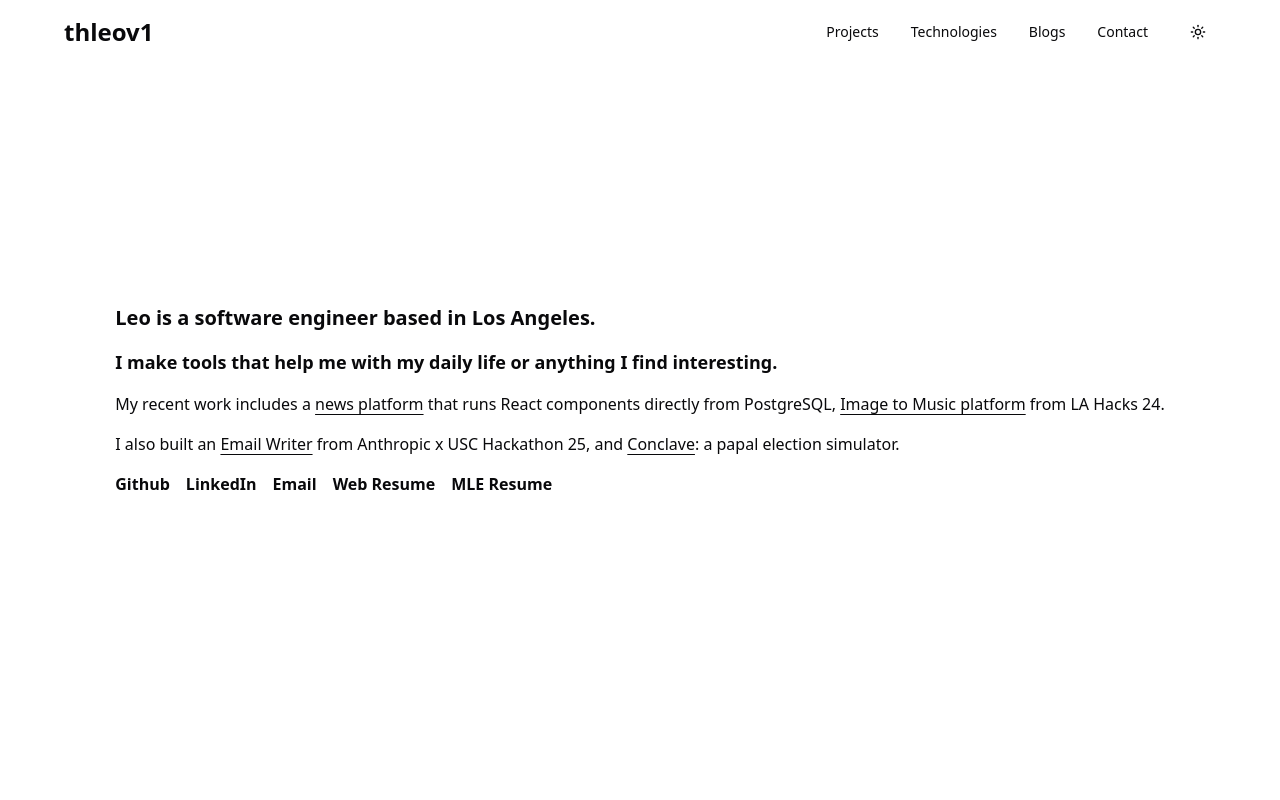
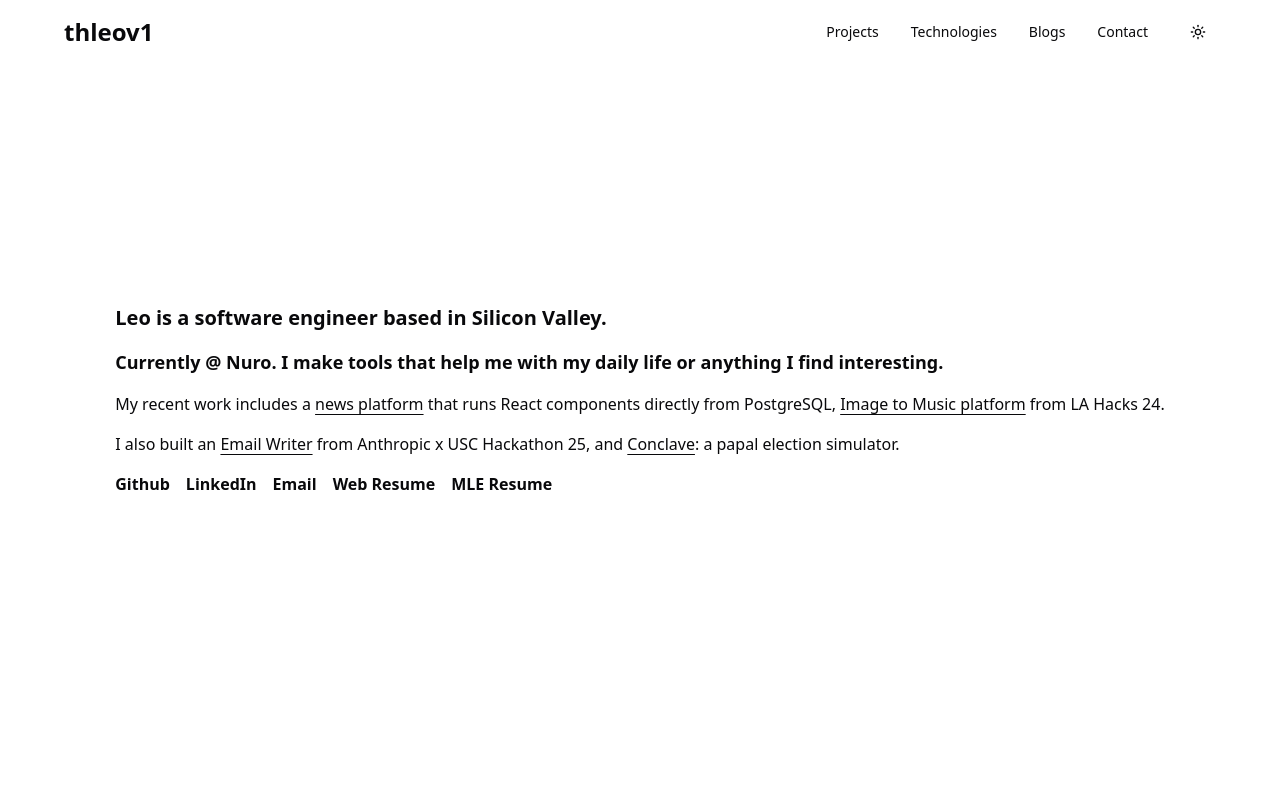
Before and after one commit to THL-Leo/thl-v1, a Next.js app: page / in a window 1280 px wide. Shown: the top 800 px of the page. Built offline with nearby package versions, Linux system fonts and the light colour scheme.

Commit message:
added blog, updated landing page

```diff
--- /dev/null
+++ b/content/blogs/life-update.md
@@ -0,0 +1,15 @@
+---
+title: Life Update
+description: Maybe some people shouldn't just give up
+date: 2025-11-25
+---
+
+NeetCode's latest video, `Maybe some people should just give up`, is really different from the usual content he does. When I watched it, I felt so compelled to write something because it is just so accurate.
+
+During my time in Bachelor's or Master's, I watched his videos on LeetCode because he gives really detailed solutions and thought processes. I often found myself just watching the video and trying to memorize the solution instead of actually understanding it.
+
+This really hurt me when I took algorithms in my Master's because I didn't understand the intricate nature of the problems. Topics like *Divide and Conquer* and *Linear Programming* require mathematical knowledge to break down why and how they work. For someone who is really only interested in building software, it wasn't a good match.
+
+I think while he may be a little too pessimistic about future SWEs, I do agree that a lot of us are just expecting to be spoon-fed the solution. It is definitely a video worth watching and definitely something to think about. We are not that dumb and we should be able to think for ourselves before diving straight for the answer.
+
+Anyways, I think I will write another blog once I get the inspiration for it. Life has been great so far and I really appreciate my team and the people who I work with. Happy Thanksgiving!
--- a/src/components/sections/HeroSection.tsx
+++ b/src/components/sections/HeroSection.tsx
@@ -5,10 +5,10 @@ export function HeroSection() {
     <section className="min-h-screen flex flex-col items-center justify-center px-8 sm:px-12 md:px-16 lg:px-24 relative">
       <div className="max-w-6xl mx-auto w-full sm:w-auto">
         <h1 className="text-xl mb-4 font-bold">
-          Leo is a software engineer based in Los Angeles.
+          Leo is a software engineer based in Silicon Valley.
         </h1>
         <p className="text-lg font-semibold mb-4">
-          I make tools that help me with my daily life or anything I find interesting.
+        Currently @ Nuro. I make tools that help me with my daily life or anything I find interesting.
         </p>
         <div className="text-base space-y-4">
           <p>
```
